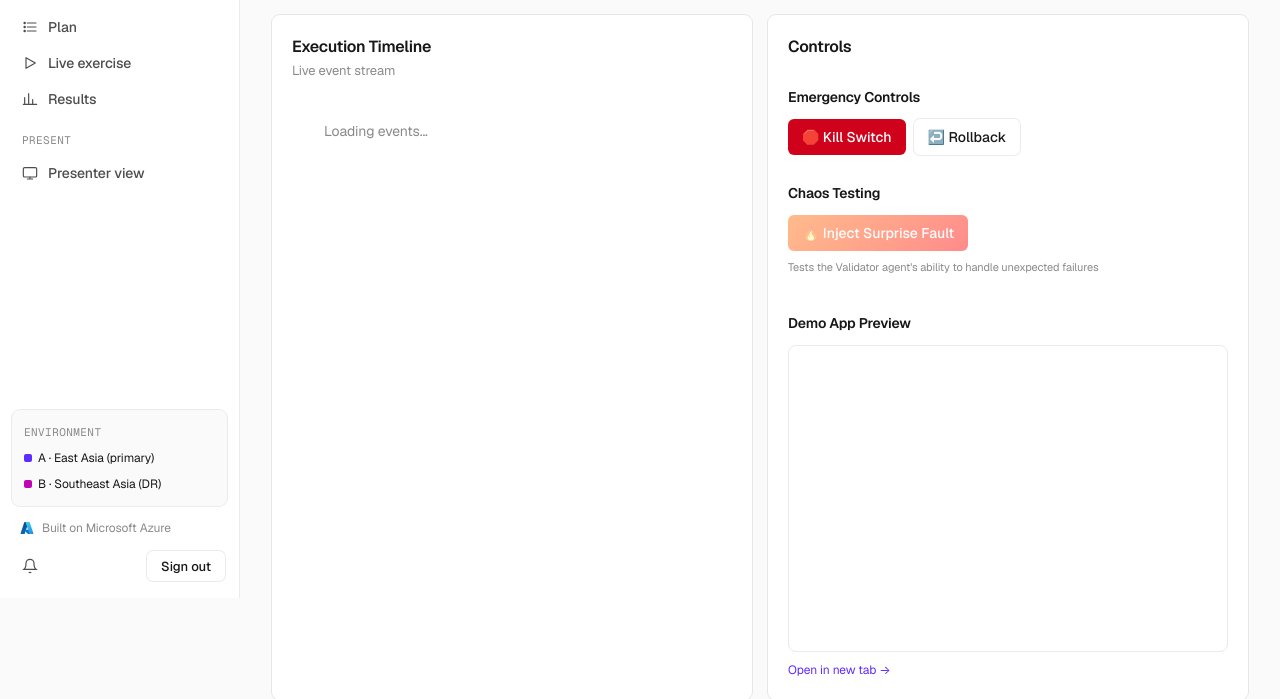
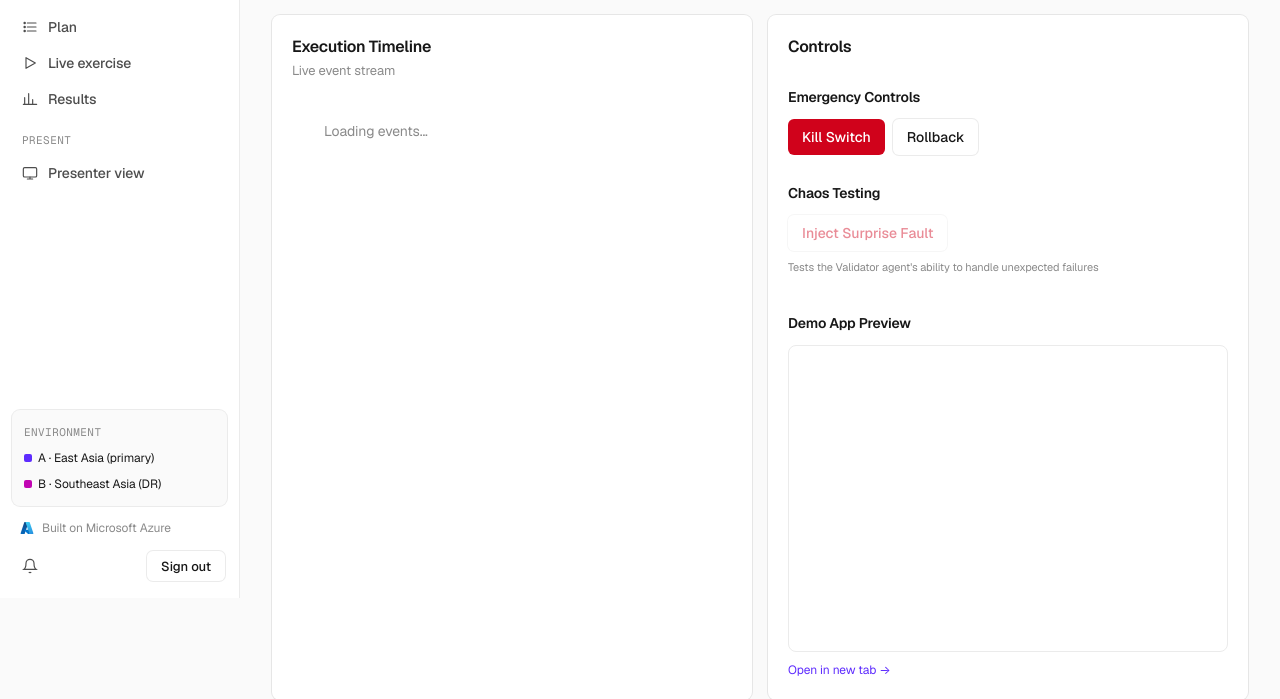
Before and after one commit to kishalr-virtusa/Azure-Armada, a FastAPI app: template apps/dr-console/web/templates/exercise.html in a window 1280 px wide. Shown: the part 202-901 px from the top of the page. Run offline with FastAPI, Linux system fonts and the light colour scheme; the template is opened without the code that fills it, so the values that code supplies are empty.

Commit message:
ui: no emoji icons in the console (DESIGN.md), fault button and completed banner in the design system
Co-Authored-By: Claude Opus 5.5 <noreply@anthropic.com>

```diff
--- a/apps/dr-console/web/templates/base.html
+++ b/apps/dr-console/web/templates/base.html
@@ -158,7 +158,7 @@
             if (Notification.permission === 'granted') {
                 new Notification(notif.title, {
                     body: notif.body,
-                    icon: '🛡️',
+                    icon: '',
                     tag: notif.RowKey,
                 });
             } else if (Notification.permission !== 'denied') {
--- a/apps/dr-console/web/templates/exercise.html
+++ b/apps/dr-console/web/templates/exercise.html
@@ -74,10 +74,10 @@
             <h3 style="margin-bottom: 12px;">Emergency Controls</h3>
             <div style="display: flex; gap: 8px; flex-wrap: wrap;">
                 <button class="btn btn-danger" onclick="killSwitch()" id="killBtn">
-                    🛑 Kill Switch
+                    Kill Switch
                 </button>
                 <button class="btn btn-secondary" onclick="rollback()" id="rollbackBtn">
-                    ↩️ Rollback
+                    Rollback
                 </button>
             </div>
         </div>
@@ -85,9 +85,8 @@
         <!-- Chaos Injection -->
         <div style="margin-top: 16px;">
             <h3 style="margin-bottom: 12px;">Chaos Testing</h3>
-            <button class="btn" id="chaosBtn" onclick="injectChaos()" disabled
-                    style="background: linear-gradient(135deg, #FF6B00, #FF0000); color: white; border: none;">
-                🔥 Inject Surprise Fault
+            <button class="btn btn-secondary" id="chaosBtn" onclick="injectChaos()" disabled style="color: var(--danger);">
+                Inject Surprise Fault
             </button>
             <p style="font-size: 11px; color: var(--ink-3); margin-top: 6px;">
                 Tests the Validator agent's ability to handle unexpected failures
@@ -110,7 +109,7 @@
 <!-- Paused/Failed Diagnosis Panel (hidden by default) -->
 <div id="pausedFailedBanner" class="card hide" style="background: var(--add-bg); border-color: var(--add);">
     <h2 style="color: var(--add);">
-        ⚠️ Exercise Paused — Failure Detected
+        Exercise Paused — Failure Detected
         <span id="diagnosisBadge" class="badge hide" style="margin-left: 8px; background: var(--accent); color: white; border-color: var(--accent);"></span>
     </h2>
     <p id="failedStepInfo" class="sub" style="margin-bottom: 16px;"></p>
@@ -131,7 +130,7 @@
         <!-- Proposed fix section (shown when fix_action != "none") -->
         <div id="proposedFixSection" class="hide" style="margin-bottom: 12px;">
             <div class="box" style="border-color: var(--have); background: var(--have-bg);">
-                <strong style="color: var(--have);">✅ Proposed Fix</strong>
+                <strong style="color: var(--have);"> Proposed Fix</strong>
                 <p id="proposedFixText" style="margin: 8px 0; font-weight: 500;"></p>
                 <div id="fixParamsList" style="font-size: 12px; color: var(--ink-2);"></div>
             </div>
@@ -139,33 +138,33 @@
     </div>
     <div style="display: flex; gap: 8px; flex-wrap: wrap;">
         <button class="btn btn-primary" id="approveFixBtn" onclick="approveFixAndRetry()" style="display: none;">
-            ✅ Approve Fix & Retry
+             Approve Fix & Retry
         </button>
-        <button class="btn btn-secondary" id="retryStepBtn" onclick="retryStep()">🔄 Retry Step</button>
+        <button class="btn btn-secondary" id="retryStepBtn" onclick="retryStep()">Retry Step</button>
         <button class="btn btn-secondary" onclick="continueExercise()">⏭️ Continue (Skip)</button>
-        <button class="btn btn-danger" onclick="rollback()">↩️ Rollback</button>
+        <button class="btn btn-danger" onclick="rollback()">Rollback</button>
     </div>
 </div>
 
 <!-- Killed Banner (hidden by default) -->
 <div id="killedBanner" class="card hide" style="background: var(--add-bg); border-color: var(--add); text-align: center;">
-    <h2 style="color: var(--add);">🛑 Exercise Killed</h2>
+    <h2 style="color: var(--add);">Exercise Killed</h2>
     <p style="margin: 12px 0;">The exercise was stopped by an operator. Infrastructure may be in an inconsistent state.</p>
     <div style="margin-top: 16px;">
         <button class="btn btn-danger" style="font-size: 16px; padding: 12px 32px;" onclick="rollback()">
-            ↩️ Rollback to Original State
+            Rollback to Original State
         </button>
     </div>
     <p style="margin-top: 12px; font-size: 12px; color: var(--ink-3);">Rollback will restore Traffic Manager and SQL failover group to their pre-exercise configuration.</p>
 </div>
 
 <!-- Completed Banner (hidden by default) -->
-<div id="completedBanner" class="card hide" style="background: var(--have-bg); border-color: var(--have); text-align: center;">
-    <h2 style="color: var(--have);">✅ Exercise Completed</h2>
+<div id="completedBanner" class="card hide" style="flex-direction: row; align-items: center; justify-content: space-between; flex-wrap: wrap;">
+    <h2><span class="st pass" style="margin-right: 8px;">Completed</span>Exercise completed</h2>
     <p style="margin: 12px 0;">The DR exercise has finished successfully.</p>
     <div style="display: flex; gap: 12px; justify-content: center; flex-wrap: wrap;">
         <a href="/results/{{ exercise_id }}" class="btn btn-primary">View Results</a>
-        <a id="reportUrlLink" href="#" class="btn btn-secondary hide" target="_blank">📄 Download Report</a>
+        <a id="reportUrlLink" href="#" class="btn btn-secondary hide" target="_blank">Download Report</a>
     </div>
 </div>
 {% endblock %}
@@ -242,7 +241,7 @@
                 // Show diagnosis source badge
                 const diagnosisBadge = document.getElementById('diagnosisBadge');
                 if (data.diagnosis.diagnosis_via === 'foundry-agent') {
-                    diagnosisBadge.textContent = '🤖 Azure AI Foundry Agent';
+                    diagnosisBadge.textContent = 'Azure AI Foundry Agent';
                     diagnosisBadge.classList.remove('hide');
                 } else {
                     diagnosisBadge.classList.add('hide');
@@ -460,7 +459,7 @@
     }
 
     async function killSwitch() {
-        if (!confirm('⚠️ Are you sure you want to KILL the exercise? This will stop execution immediately.')) {
+        if (!confirm('Are you sure you want to KILL the exercise? This will stop execution immediately.')) {
             return;
         }
 
@@ -519,7 +518,7 @@
     }
 
     async function injectChaos() {
-        if (!confirm('🔥 Inject a surprise fault?\n\nThis will create a second failure for the Validator agent to diagnose and fix.')) {
+        if (!confirm('Inject a surprise fault?\n\nThis will create a second failure for the Validator agent to diagnose and fix.')) {
             return;
         }
 
@@ -560,7 +559,7 @@
             alert('Failed to apply fix: ' + e.message);
         } finally {
             btn.disabled = false;
-            btn.textContent = '✅ Approve Fix & Retry';
+            btn.textContent = ' Approve Fix & Retry';
         }
     }
 
--- a/apps/dr-console/web/templates/login.html
+++ b/apps/dr-console/web/templates/login.html
@@ -67,7 +67,7 @@
                     <img src="/static/brand/virtusa-white.svg" alt="Virtusa" class="brand-logo-dark" style="height: 36px;">
                 </div>
                 <span class="eyebrow">Azure Day 2026</span>
-                <h1 style="margin-top: 8px;">🛡️ DR Agent</h1>
+                <h1 style="margin-top: 8px;">DR Agent</h1>
                 <p class="sub" style="margin-bottom: 16px;">Autonomous Disaster Recovery Validation</p>
                 <div class="azure-badge">
                     <img src="/static/brand/azure.svg" alt="Azure" style="height: 16px;">
--- a/apps/dr-console/web/templates/phase1.html
+++ b/apps/dr-console/web/templates/phase1.html
@@ -115,7 +115,7 @@
         <!-- Fixable items section -->
         <div id="fixableSection" class="hide" style="margin-top: 16px;">
             <div class="box" style="border-color: var(--upd); background: var(--upd-bg);">
-                <h4 style="color: var(--upd); margin-bottom: 8px;">⚠️ Fixable Issues Found</h4>
+                <h4 style="color: var(--upd); margin-bottom: 8px;">Fixable Issues Found</h4>
                 <p id="fixableDescription" style="margin-bottom: 12px; font-size: 13px;"></p>
                 <div class="form-group">
                     <label class="form-label">Your Name (for audit)</label>
@@ -182,10 +182,10 @@
 
     function renderSourceBadge(source, via) {
         const isAI = source === 'llm' || source === 'ai';
-        const label = via === 'foundry-agent' ? '🤖 Azure AI Foundry Agent' : '🤖 AI';
+        const label = via === 'foundry-agent' ? 'Azure AI Foundry Agent' : 'AI';
         return isAI
             ? `<span class="badge" style="background: var(--accent); color: white; border-color: var(--accent);" title="${via || ''}">${label}</span>`
-            : '<span class="badge" title="deterministic fallback">📋 Rules</span>';
+            : '<span class="badge" title="deterministic fallback">Rules</span>';
     }
 
     document.getElementById('profileForm').addEventListener('submit', async (e) => {
--- a/apps/dr-console/web/templates/results.html
+++ b/apps/dr-console/web/templates/results.html
@@ -20,7 +20,7 @@
         <div class="l">Recovery Time Objective (RTO)</div>
         <div class="v big" style="font-size: 44px;">
             {{ rto_display }}
-            {{ '✅' if rto_met else '❌' }}
+            {{ '' if rto_met else '' }}
         </div>
         <div class="x">Target: {{ rto_target_min }}min ({{ rto_target_s }}s)</div>
     </div>
@@ -30,7 +30,7 @@
         <div class="l">Recovery Point Objective (RPO)</div>
         <div class="v big" style="font-size: 44px;">
             {{ rpo_s }}s
-            {{ '✅' if rpo_met else '❌' }}
+            {{ '' if rpo_met else '' }}
         </div>
         <div class="x">Target: {{ rpo_target_min }}min ({{ rpo_target_s }}s)</div>
     </div>
@@ -121,7 +121,7 @@
 
     {% if report_url %}
     <a href="{{ report_url }}" target="_blank" class="btn btn-primary">
-        📄 View HTML Report
+        View HTML Report
     </a>
     <a href="/reports/{{ exercise_id }}" class="btn btn-secondary" style="margin-left: 8px;">
         Open in Console
```
Also changed, not shown: apps/dr-console/web/templates/live.html (+11 -11 lines), apps/dr-console/web/templates/plan.html (+5 -5 lines).
